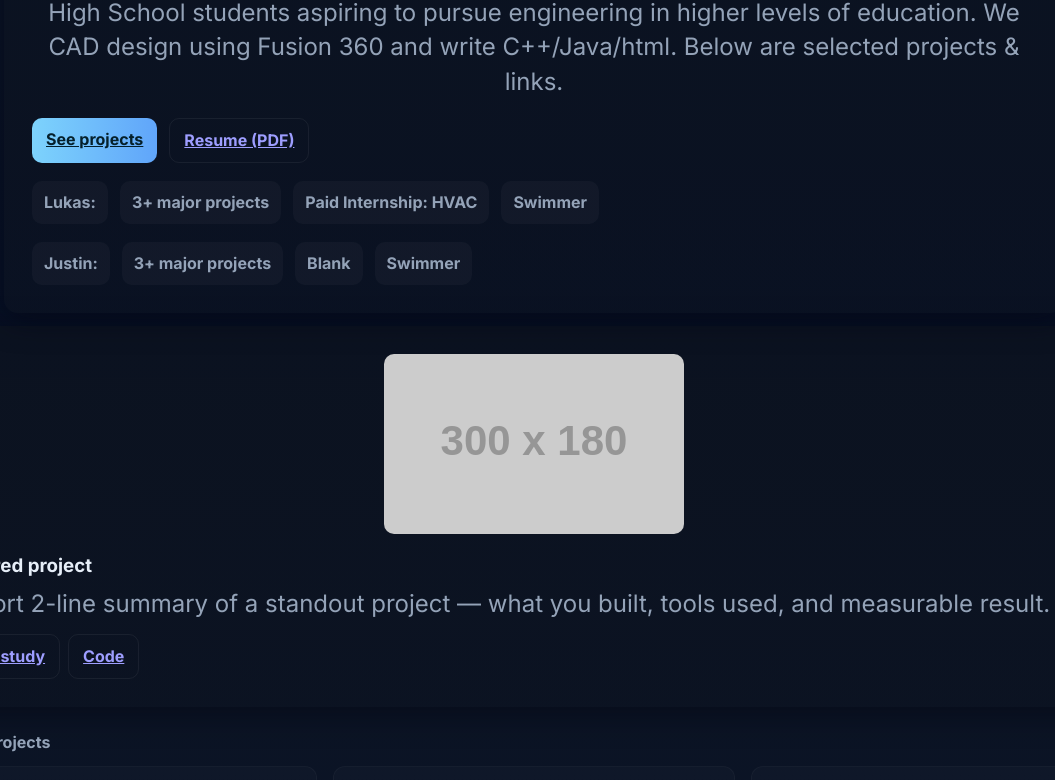
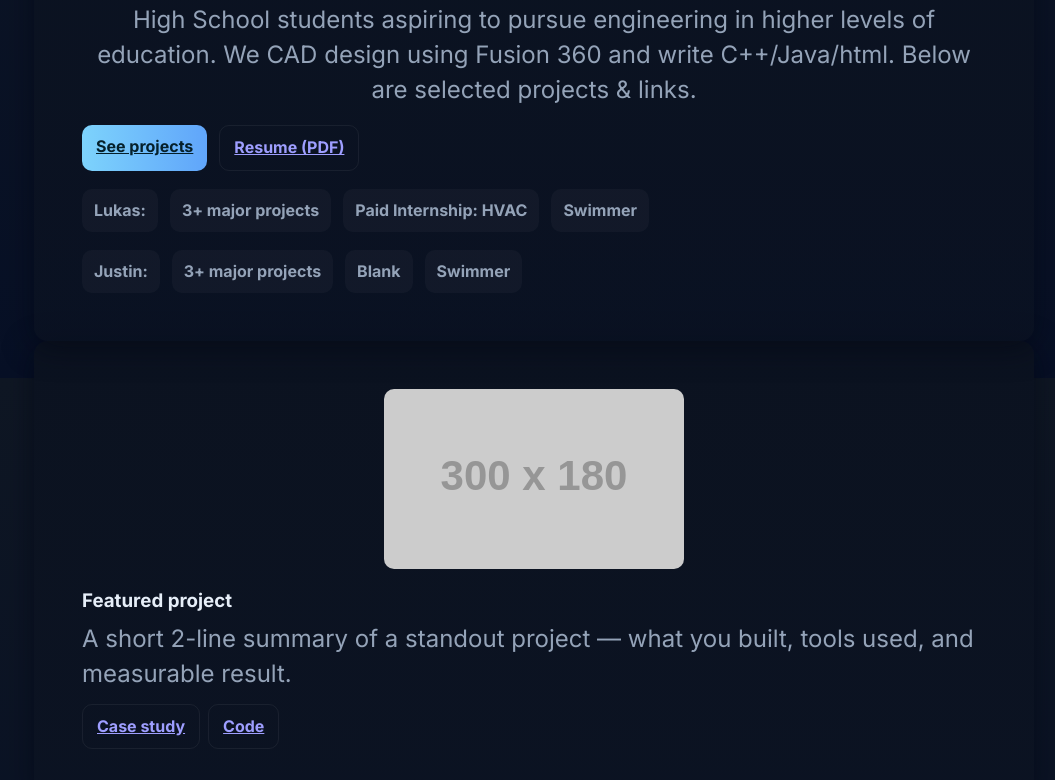
Before and after one commit to Lukas-Stein5/Portfolio-3.0, a plain HTML site: page index.html in a window 1280 px wide. Shown: the part 422-1202 px from the top of the page, without its empty margins (106-1161 px from the left). Drawn offline with Linux system fonts and the light colour scheme; grey boxes are pictures that could not be loaded; placeholder pictures from the web are drawn by us.

Commit message:
New Card Change

```diff
--- a/index.html
+++ b/index.html
@@ -67,7 +67,18 @@
     @media (max-width:880px){.hero{grid-template-columns:1fr;}
       header{flex-direction:column;align-items:flex-start;gap:12px}
     }
-    .card{background:linear-gradient(180deg,var(--card),rgba(11,18,32,0.6));padding:28px;border-radius:var(--radius);box-shadow:0 6px 30px rgba(3,7,18,0.6);}
+    .card {
+      background: linear-gradient(180deg,var(--card),rgba(11,18,32,0.6));
+      padding: 48px; /* more breathing room for a "hero" look */
+      border-radius: var(--radius);
+      box-shadow: 0 6px 30px rgba(3,7,18,0.6);
+
+      /* Widen + center */
+      width: 100%;
+      max-width: 1000px; /* balanced width */
+      margin: 0 auto;
+      text-align: center;
+    }
     h1{
       margin:0;
       font-size:clamp(30px, 5vw, 60px); /* Larger font size */
@@ -255,7 +266,7 @@
     <section class="two-col" id="about" style="margin-top:18px">
       <div class="card">
         <h2 style="margin-top:0">About me</h2>
-        <p class="sub">We're students interested in engineering. We are using this platform to log our growth in this field. Learning and applying skills such as CAD, CAM, Practical Housework, 3D Printing, Hand Tools, Machines, and more</p>
+        <p class="sub">We're brothers and students interested in engineering, so we are using this platform to log our growth in this field. Learning and applying skills such as CAD, CAM, Practical Housework, 3D Printing, Hand Tools, Machines, and more</p>
 
         <h3 style="margin-top:8x">Skills</h3>
         <div style="display:flex;gap:8px;flex-wrap:wrap">
```
